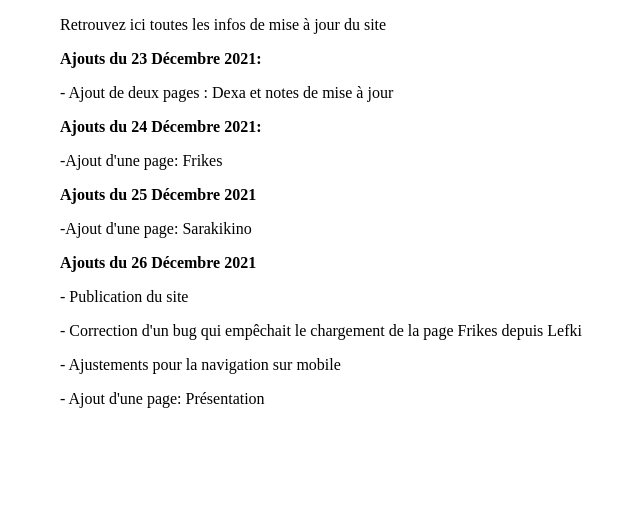
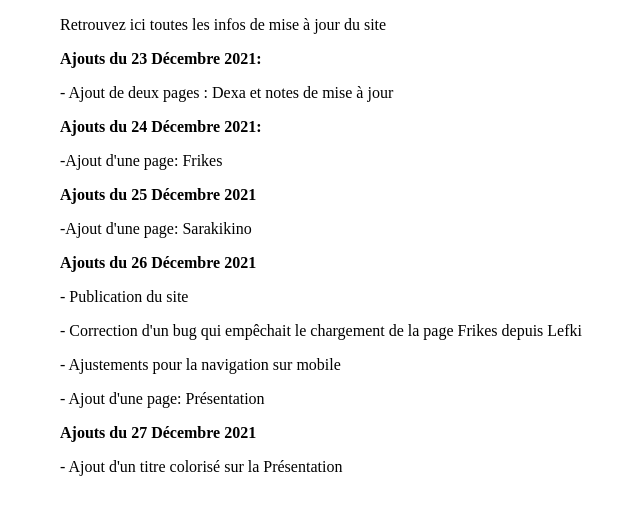
Before and after one commit to terenceithaque/ithaque, a plain HTML site: page notesmisesàjour.html in a window 1280 px wide. Shown: the whole page, without its empty margins (180-820 px from the left). Drawn offline with Linux system fonts and the light colour scheme.

Commit message:
Ajout d'une note de mise à jour

```diff
--- a/notesmisesàjour.html
+++ b/notesmisesàjour.html
@@ -23,6 +23,8 @@
     <p>- Correction d'un bug qui empêchait le chargement de la page Frikes depuis Lefki</p>
     <p>- Ajustements pour la navigation sur mobile</p>
     <p>- Ajout d'une page: Présentation</p>
+    <p><strong> Ajouts du 27 Décembre 2021</strong></p>
+    <p>- Ajout d'un titre colorisé sur la Présentation</p>
 
 
 
```
